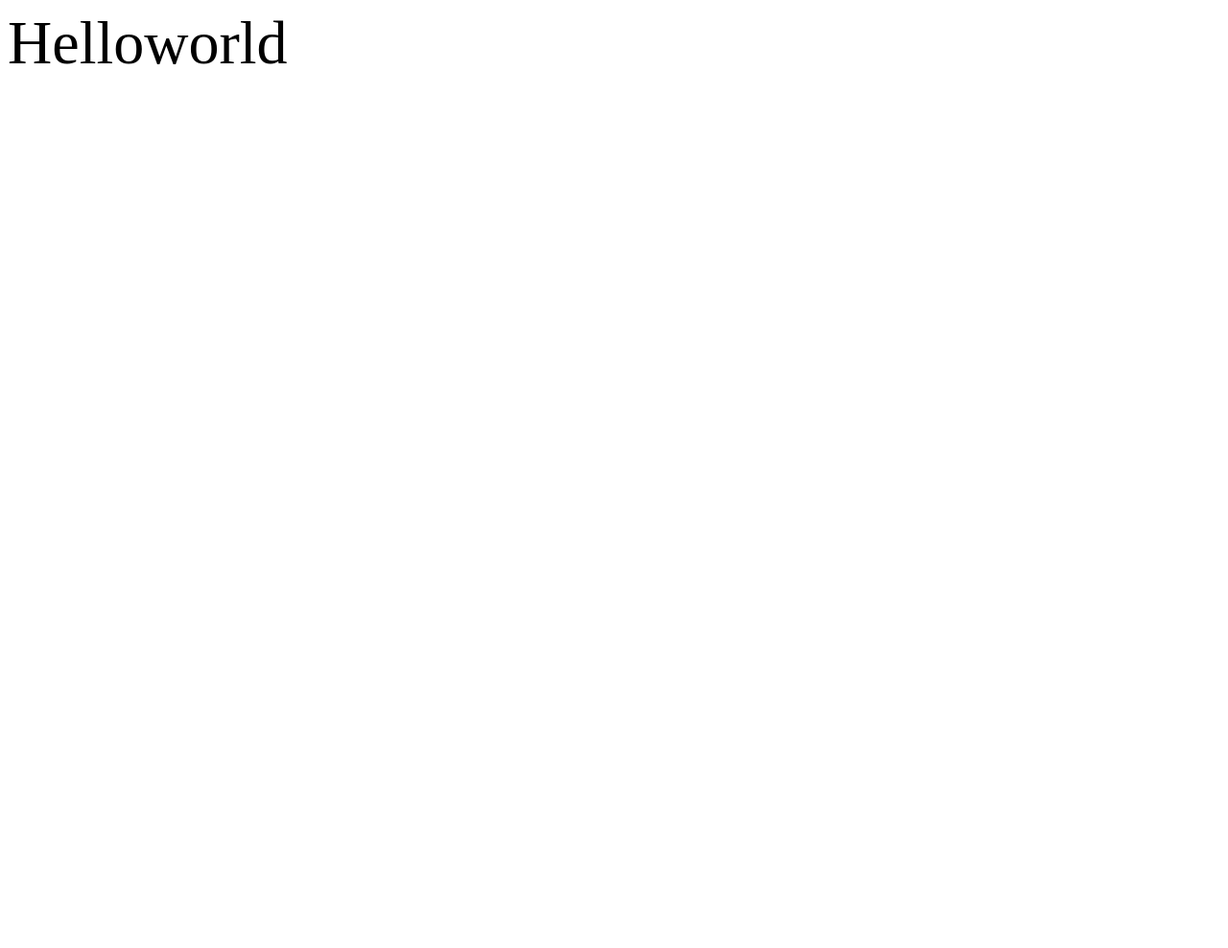
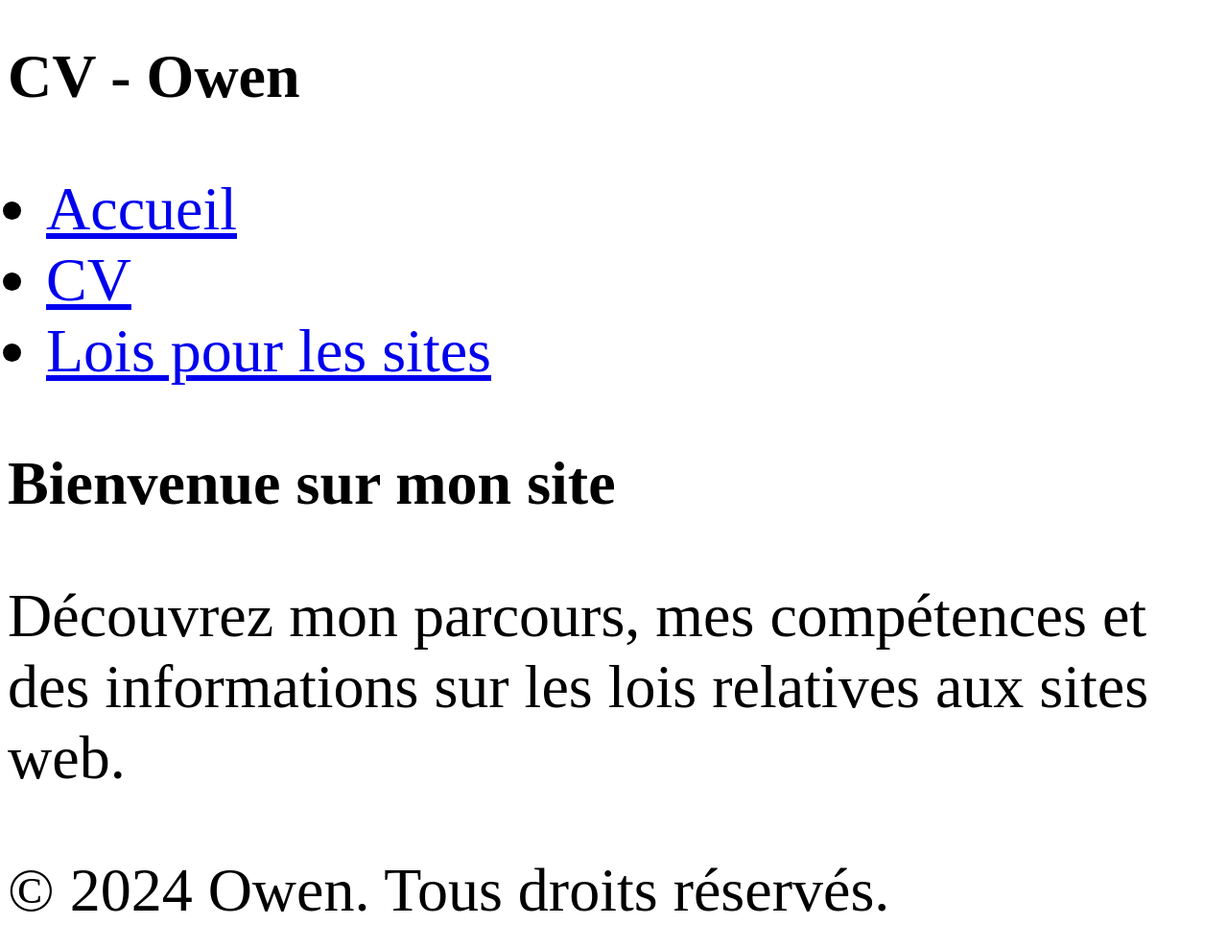
Before and after one commit to owenmii/owenmii.github.io, a plain HTML site: page index.html in a window 1280 px wide. Shown: the whole page at 96% size. Before the commit the page ends 800 px from the top, so only its background shows below. Drawn offline with Linux system fonts and the light colour scheme.

Commit message:
Update index.html

```diff
--- a/index.html
+++ b/index.html
@@ -1,12 +1,32 @@
 <!DOCTYPE html>
-<html lang="en">
+<html lang="fr">
 <head>
     <meta charset="UTF-8">
     <meta name="viewport" content="width=device-width, initial-scale=1.0">
+    <title>CV Owen</title>
     <link rel="stylesheet" href="style.css">
-    <title>Owen CV</title>
 </head>
 <body>
-    Helloworld
+    <header>
+        <h1>CV - Owen</h1>
+        <nav>
+            <ul>
+                <li><a href="index.html">Accueil</a></li>
+                <li><a href="cv.html">CV</a></li>
+                <li><a href="lois.html">Lois pour les sites</a></li>
+            </ul>
+        </nav>
+    </header>
+
+    <main>
+        <section id="introduction">
+            <h2>Bienvenue sur mon site</h2>
+            <p>Découvrez mon parcours, mes compétences et des informations sur les lois relatives aux sites web.</p>
+        </section>
+    </main>
+
+    <footer>
+        <p>&copy; 2024 Owen. Tous droits réservés.</p>
+    </footer>
 </body>
 </html>
```
